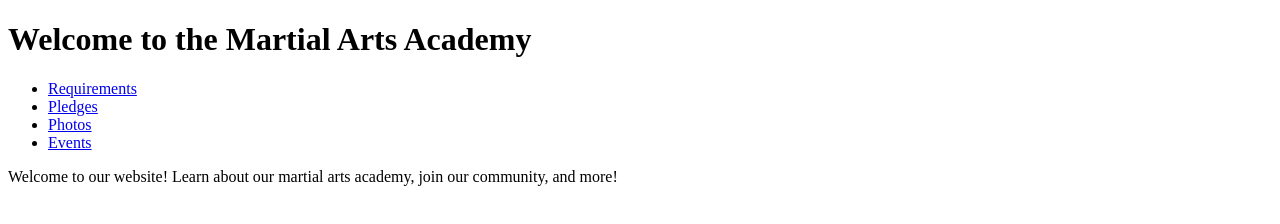
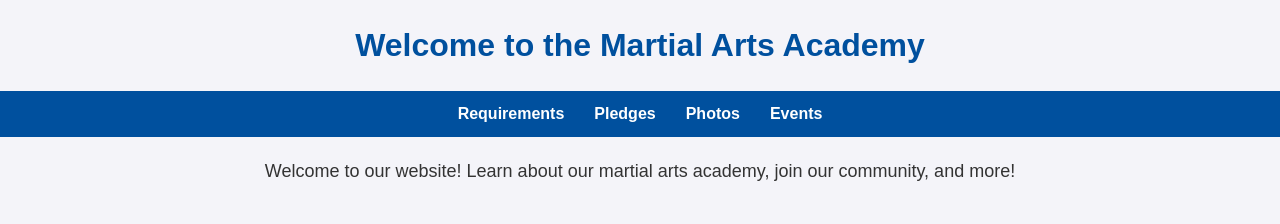
Before and after one commit to tamarieLynn/martial-arts-web2, a plain HTML site: page src/main/resources/templates/index.html in a window 1280 px wide. Drawn offline with Linux system fonts and the light colour scheme.

Commit message:
Added css

```diff
--- /dev/null
+++ b/src/main/resources/static/css/styles.css
@@ -0,0 +1,63 @@
+/* General Reset */
+* {
+    margin: 0;
+    padding: 0;
+    box-sizing: border-box;
+}
+
+/* Body Styling */
+body {
+    font-family: Arial, sans-serif;
+    line-height: 1.6;
+    margin: 0;
+    padding: 0;
+    background-color: #f4f4f9;
+    color: #333;
+}
+
+/* Header */
+h1 {
+    text-align: center;
+    margin: 20px 0;
+    color: #00509e;
+}
+
+/* Navigation Styling */
+nav ul {
+    display: flex;
+    justify-content: center;
+    list-style: none;
+    background-color: #00509e;
+    padding: 10px 0;
+}
+
+nav ul li {
+    margin: 0 15px;
+}
+
+nav ul li a {
+    text-decoration: none;
+    color: white;
+    font-weight: bold;
+}
+
+nav ul li a:hover {
+    text-decoration: underline;
+}
+
+/* Content Area */
+p {
+    text-align: center;
+    margin: 20px;
+    font-size: 18px;
+}
+
+/* Links */
+a {
+    color: #00509e;
+    text-decoration: none;
+}
+
+a:hover {
+    text-decoration: underline;
+}
--- a/src/main/resources/templates/index.html
+++ b/src/main/resources/templates/index.html
@@ -4,6 +4,8 @@
     <meta charset="UTF-8">
     <meta name="viewport" content="width=device-width, initial-scale=1.0">
     <title>Martial Arts Academy</title>
+    <link rel="stylesheet" href="/css/styles.css">
+
 </head>
 <body>
 
```
Also changed, not shown: 5 other files.
